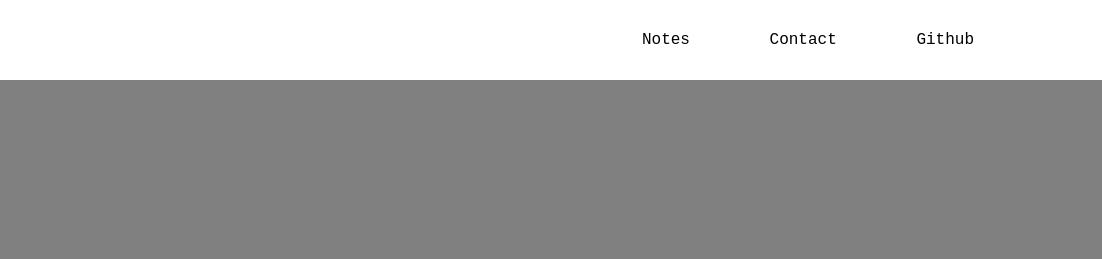
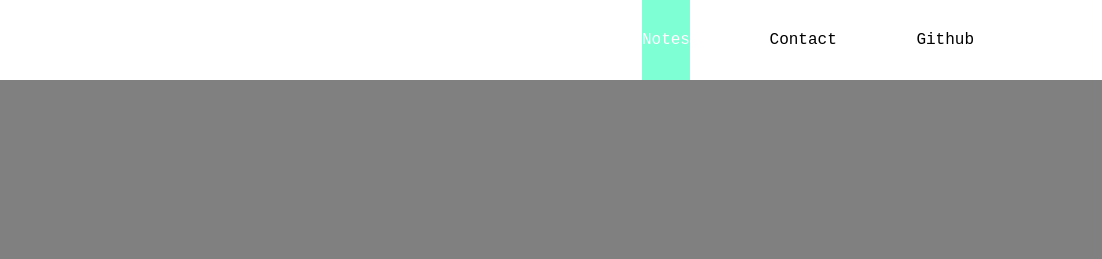
Before and after one commit to Toe-Knee-Y/the-coffee-pot, a plain HTML site: page index.html in a window 1280 px wide. In both pictures the pointer is over the item "Notes". Shown: the top 259 px of the page, 178-1280 px from the left. Drawn offline with Linux system fonts and the light colour scheme; a web font is replaced by a local one.

Commit message:
Basic Hover Effect

```diff
--- a/styles.css
+++ b/styles.css
@@ -48,10 +48,20 @@ nav ul {
     text-align: center;
     display: inline-block;
 }
-
+/*
+todo: fix up the hover text colors
+*/
 nav li {
     display: inline-block;
     margin-left: 70px;
+}
+
+nav li:hover {
+    background-color: aquamarine;
+}
+
+nav li a:hover {
+    color: white;ß
 }
 
 nav a {
```
